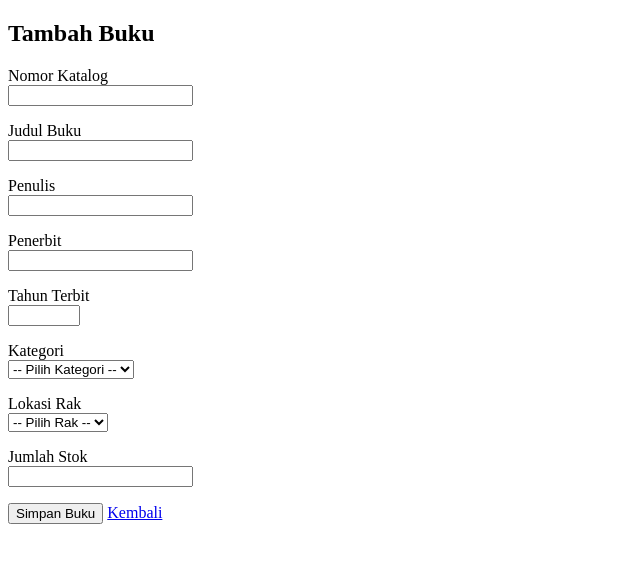
After one commit to RantiKurniasih/FindLib, a PHP site: page /admin/buku/tambah.php in a window 1280 px wide. The commit adds this page. Shown: the top 563 px of the page, without its empty margins (0-640 px from the left). Run offline with PHP 8.4, Linux system fonts and the light colour scheme; the visitor is signed in with stand-in values (Sample User, id 1); data that the repository does not hold is empty; a stand-in replaces the project's code that opens the database connection.

Commit message:
feat: implement admin book CRUD

```diff
--- /dev/null
+++ b/admin/buku/tambah.php
@@ -0,0 +1,176 @@
+<?php
+declare(strict_types=1);
+
+require_once __DIR__ . '/../../includes/auth.php';
+require_once __DIR__ . '/../../config/database.php';
+
+wajibLogin();
+
+// Membuat token CSRF
+if (empty($_SESSION['csrf_token'])) {
+    $_SESSION['csrf_token'] = bin2hex(random_bytes(32));
+}
+
+$error = '';
+
+// Mengambil data kategori dan lokasi rak
+$kategori = $pdo->query(
+    "SELECT id_kategori, nama_kategori
+     FROM kategori ORDER BY nama_kategori"
+)->fetchAll();
+
+$rak = $pdo->query(
+    "SELECT id_rak, kode_rak, nama_rak
+     FROM lokasi_rak ORDER BY kode_rak"
+)->fetchAll();
+
+// Proses tambah buku
+if ($_SERVER['REQUEST_METHOD'] === 'POST') {
+    $token = $_POST['csrf_token'] ?? '';
+
+    if (
+        !is_string($token) ||
+        !hash_equals($_SESSION['csrf_token'], $token)
+    ) {
+        $error = 'Permintaan tidak valid. Muat ulang halaman.';
+    } else {
+        $no_katalog = trim($_POST['no_katalog'] ?? '');
+        $judul = trim($_POST['judul'] ?? '');
+        $penulis = trim($_POST['penulis'] ?? '');
+        $penerbit = trim($_POST['penerbit'] ?? '');
+        $tahun = filter_var($_POST['tahun_terbit'] ?? '', FILTER_VALIDATE_INT);
+        $id_kategori = filter_var($_POST['id_kategori'] ?? '', FILTER_VALIDATE_INT);
+        $id_rak = filter_var($_POST['id_rak'] ?? '', FILTER_VALIDATE_INT);
+        $stok = filter_var($_POST['jumlah_stok'] ?? '', FILTER_VALIDATE_INT);
+
+        if (
+            $no_katalog === '' ||
+            $judul === '' ||
+            $penulis === '' ||
+            $penerbit === '' ||
+            $tahun === false ||
+            $tahun < 1000 ||
+            $tahun > (int) date('Y') ||
+            $id_kategori === false ||
+            $id_rak === false ||
+            $stok === false ||
+            $stok < 0
+        ) {
+            $error = 'Periksa kembali semua data yang dimasukkan.';
+        } else {
+            try {
+                $stmt = $pdo->prepare(
+                    "INSERT INTO buku
+                    (no_katalog, judul, penulis, penerbit,
+                     tahun_terbit, id_kategori, id_rak, jumlah_stok)
+                    VALUES
+                    (:no_katalog, :judul, :penulis, :penerbit,
+                     :tahun, :kategori, :rak, :stok)"
+                );
+
+                $stmt->execute([
+                    'no_katalog' => $no_katalog,
+                    'judul' => $judul,
+                    'penulis' => $penulis,
+                    'penerbit' => $penerbit,
+                    'tahun' => $tahun,
+                    'kategori' => $id_kategori,
+                    'rak' => $id_rak,
+                    'stok' => $stok
+                ]);
+
+                header('Location: /FindLib/admin/buku/index.php?status=berhasil');
+                exit;
+
+            } catch (PDOException $e) {
+                error_log('Tambah buku gagal: ' . $e->getMessage());
+                $error = 'Gagal menambahkan buku. Periksa nomor katalog atau data lainnya.';
+            }
+        }
+    }
+}
+?>
+<!DOCTYPE html>
+<html lang="id">
+<head>
+    <meta charset="UTF-8">
+    <meta name="viewport" content="width=device-width, initial-scale=1.0">
+    <title>Tambah Buku - FINDLIB</title>
+</head>
+<body>
+
+<h2>Tambah Buku</h2>
+
+<?php if ($error !== ''): ?>
+    <p style="color:red;">
+        <?= htmlspecialchars($error, ENT_QUOTES, 'UTF-8') ?>
+    </p>
+<?php endif; ?>
+
+<form method="POST">
+
+    <input type="hidden" name="csrf_token"
+           value="<?= htmlspecialchars($_SESSION['csrf_token'], ENT_QUOTES, 'UTF-8') ?>">
+
+    <p>
+        <label>Nomor Katalog</label><br>
+        <input type="text" name="no_katalog" required>
+    </p>
+
+    <p>
+        <label>Judul Buku</label><br>
+        <input type="text" name="judul" required>
+    </p>
+
+    <p>
+        <label>Penulis</label><br>
+        <input type="text" name="penulis" required>
+    </p>
+
+    <p>
+        <label>Penerbit</label><br>
+        <input type="text" name="penerbit" required>
+    </p>
+
+    <p>
+        <label>Tahun Terbit</label><br>
+        <input type="number" name="tahun_terbit"
+               min="1000" max="<?= date('Y') ?>" required>
+    </p>
+
+    <p>
+        <label>Kategori</label><br>
+        <select name="id_kategori" required>
+            <option value="">-- Pilih Kategori --</option>
+            <?php foreach ($kategori as $item): ?>
+                <option value="<?= (int) $item['id_kategori'] ?>">
+                    <?= htmlspecialchars($item['nama_kategori'], ENT_QUOTES, 'UTF-8') ?>
+                </option>
+            <?php endforeach; ?>
+        </select>
+    </p>
+
+    <p>
+        <label>Lokasi Rak</label><br>
+        <select name="id_rak" required>
+            <option value="">-- Pilih Rak --</option>
+            <?php foreach ($rak as $item): ?>
+                <option value="<?= (int) $item['id_rak'] ?>">
+                    <?= htmlspecialchars($item['kode_rak'] . ' - ' . $item['nama_rak'], ENT_QUOTES, 'UTF-8') ?>
+                </option>
+            <?php endforeach; ?>
+        </select>
+    </p>
+
+    <p>
+        <label>Jumlah Stok</label><br>
+        <input type="number" name="jumlah_stok" min="0" required>
+    </p>
+
+    <button type="submit">Simpan Buku</button>
+    <a href="index.php">Kembali</a>
+
+</form>
+
+</body>
+</html>
```
Also changed, not shown: admin/buku/edit.php (added, +226 -0 lines), admin/buku/hapus.php (added, +64 -0 lines), admin/buku/index.php (+37 -1 lines).
